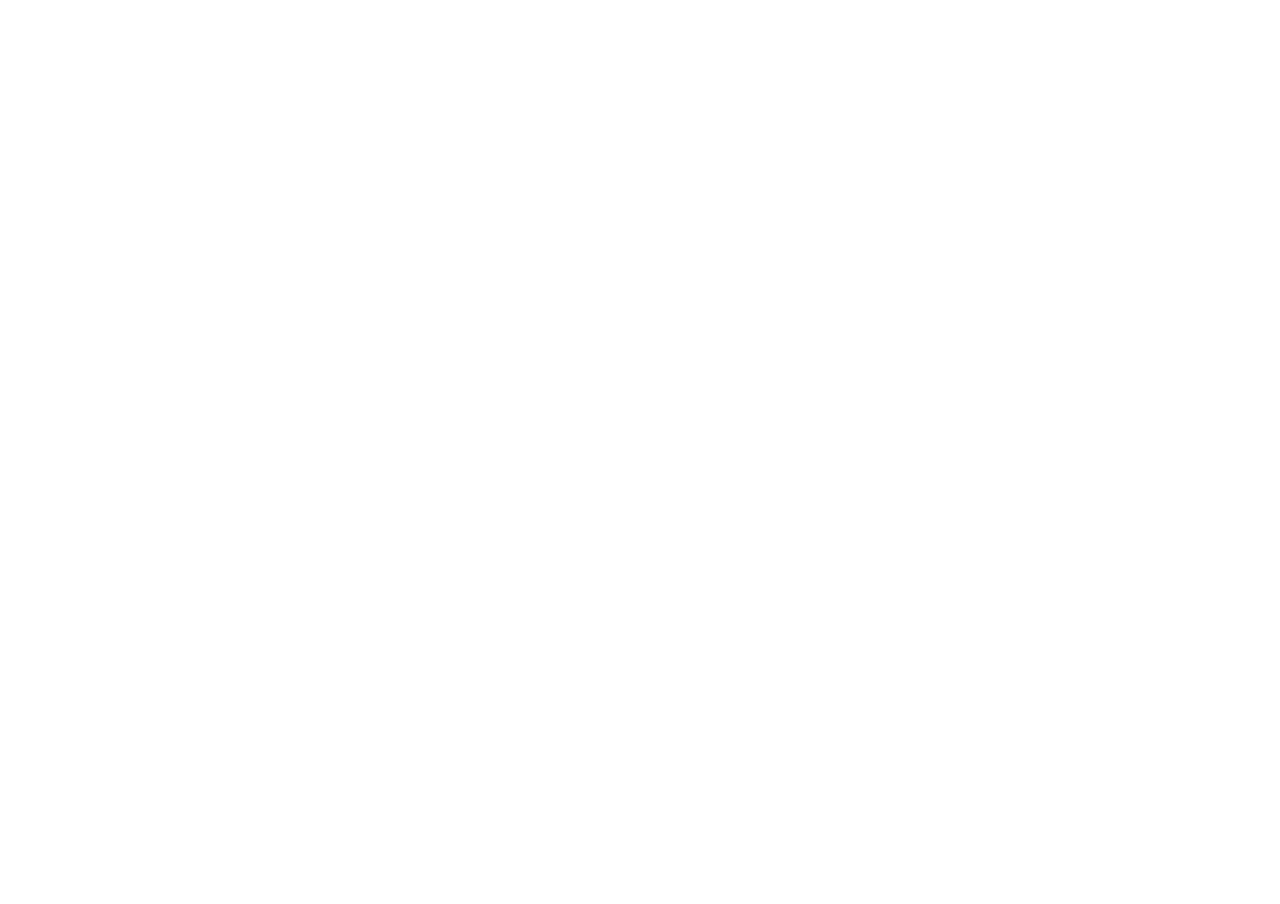
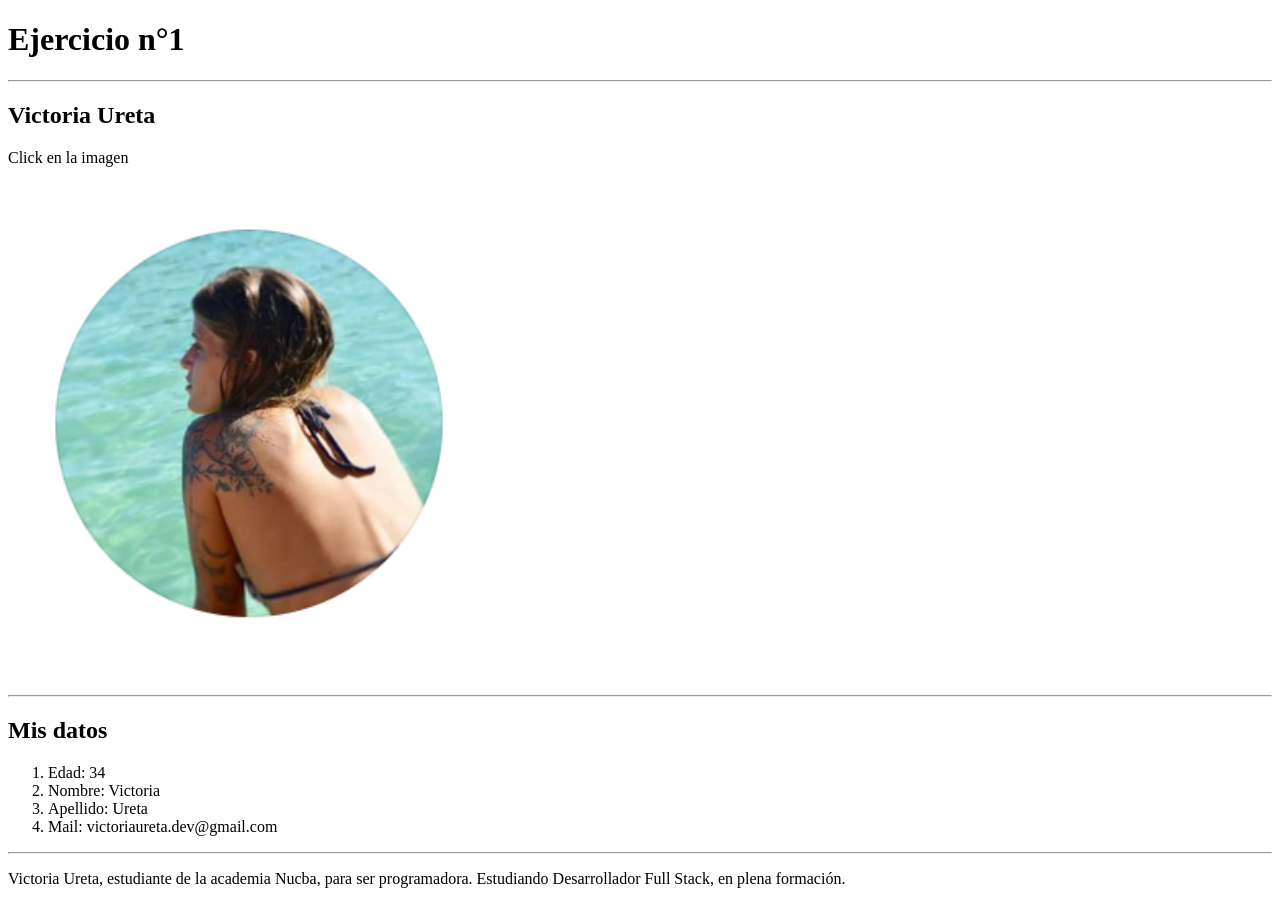
Before and after one commit to victoriauretadev/Comision4917NUCBA, a plain HTML site: page index.html in a window 1280 px wide. Before the commit the page ends 800 px from the top, so only its background shows below. Drawn offline with Linux system fonts and the light colour scheme.

Commit message:
realizando el primer ejercicio de nucba

```diff
--- a/index.html
+++ b/index.html
@@ -6,6 +6,30 @@
     <title>Ejercicios NUCBA</title>
   </head>
   <body>
+    <h1>Ejercicio n°1</h1>
+    <hr />
+    <h2>Victoria Ureta</h2>
 
+    <p>Click en la imagen</p>
+    <a href="https://www.instagram.com/victoria.ureta/" target="_blank">
+      <img src="./foto-victoria-ureta.png" alt="imagen de Victoria Ureta" />
+    </a>
+    <hr />
+
+    <h2>Mis datos</h2>
+
+    <ol>
+      <li>Edad: 34</li>
+      <li>Nombre: Victoria</li>
+      <li>Apellido: Ureta</li>
+      <li>Mail: victoriaureta.dev@gmail.com</li>
+    </ol>
+
+    <hr />
+
+    <p>
+      Victoria Ureta, estudiante de la academia Nucba, para ser programadora.
+      Estudiando Desarrollador Full Stack, en plena formación.
+    </p>
   </body>
 </html>
```
Also changed, not shown: foto-victoria-ureta.png (added).
